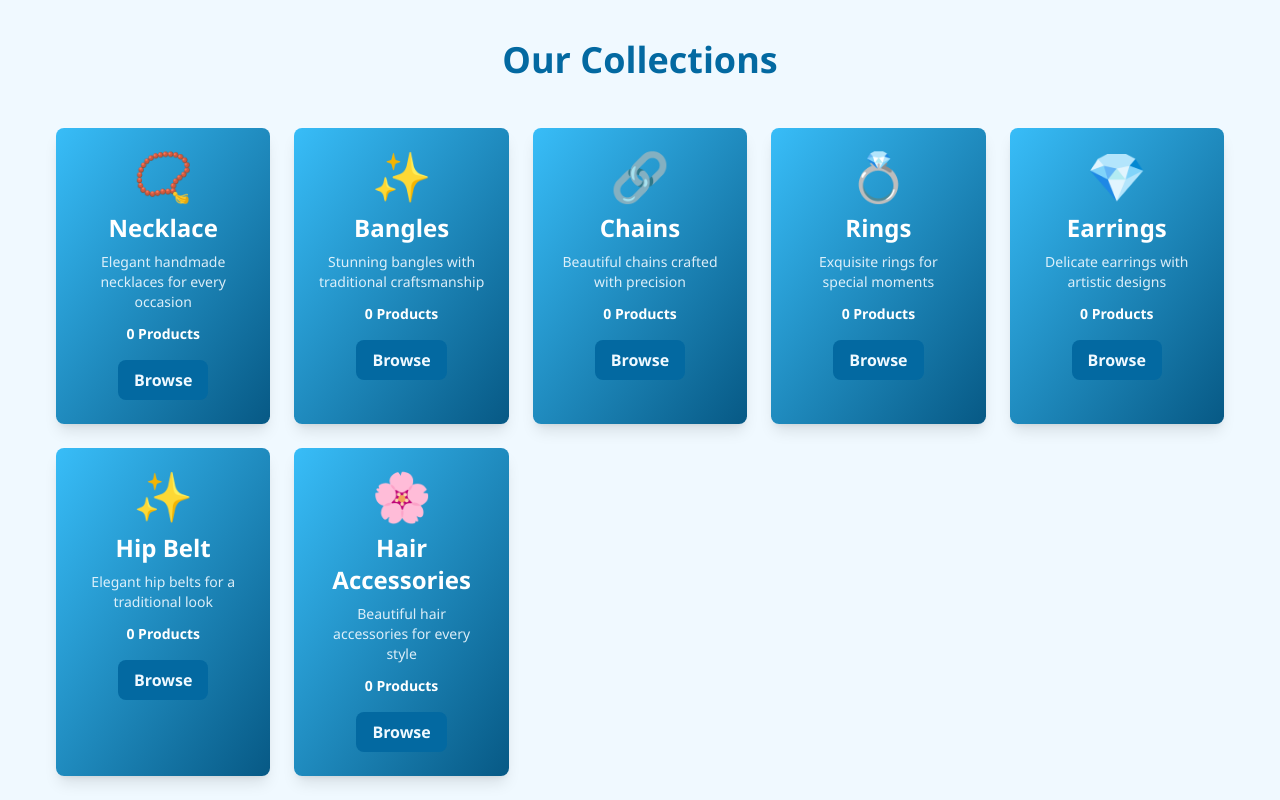
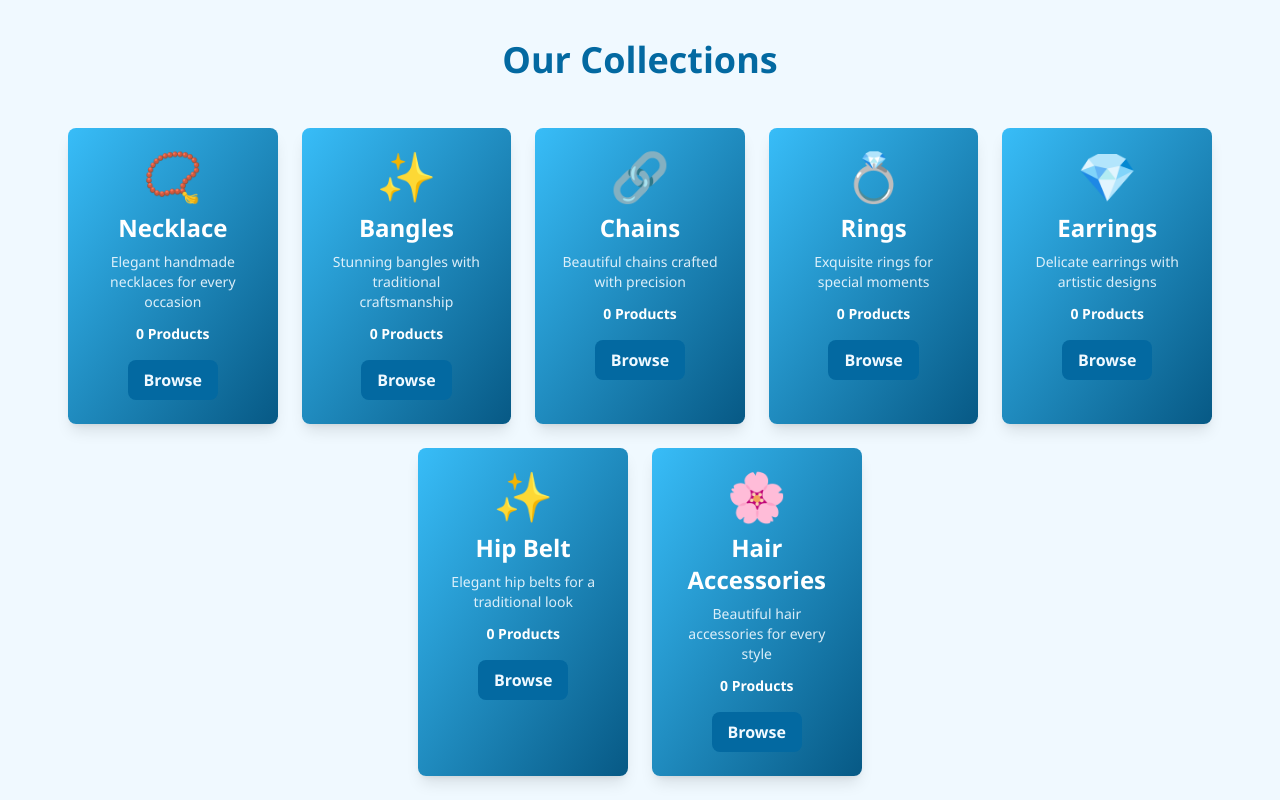
Before and after one commit to HarshithSaiChand/srisamskruthi, a React (Vite) app in the folder frontend/: page / in a window 1280 px wide. Shown: the part 600-1400 px from the top of the page. Built offline with nearby package versions, Linux system fonts and the light colour scheme; no server answers.

Commit message:
Center category cards on the Home page

```diff
--- a/frontend/src/pages/Home.jsx
+++ b/frontend/src/pages/Home.jsx
@@ -122,15 +122,16 @@ const Home = () => {
           <h2 className="text-4xl font-bold text-maroon text-center mb-12">
             Our Collections
           </h2>
-          <div className="grid grid-cols-1 md:grid-cols-3 lg:grid-cols-5 gap-6">
+          <div className="flex flex-wrap justify-center gap-6">
             {categories.map((category) => (
+              <div key={category.name} className="w-full sm:w-[calc(50%-1.5rem)] md:w-[calc(33.333%-1.5rem)] lg:w-[calc(20%-1.5rem)] max-w-[280px]">
                 <CategoryCard
-                key={category.name}
                   category={category.name}
                   icon={category.icon}
                   description={category.description}
                   productCount={category.productCount}
                 />
+              </div>
             ))}
           </div>
         </div>
```
Lines whose indentation alone changed are shown as unchanged.
